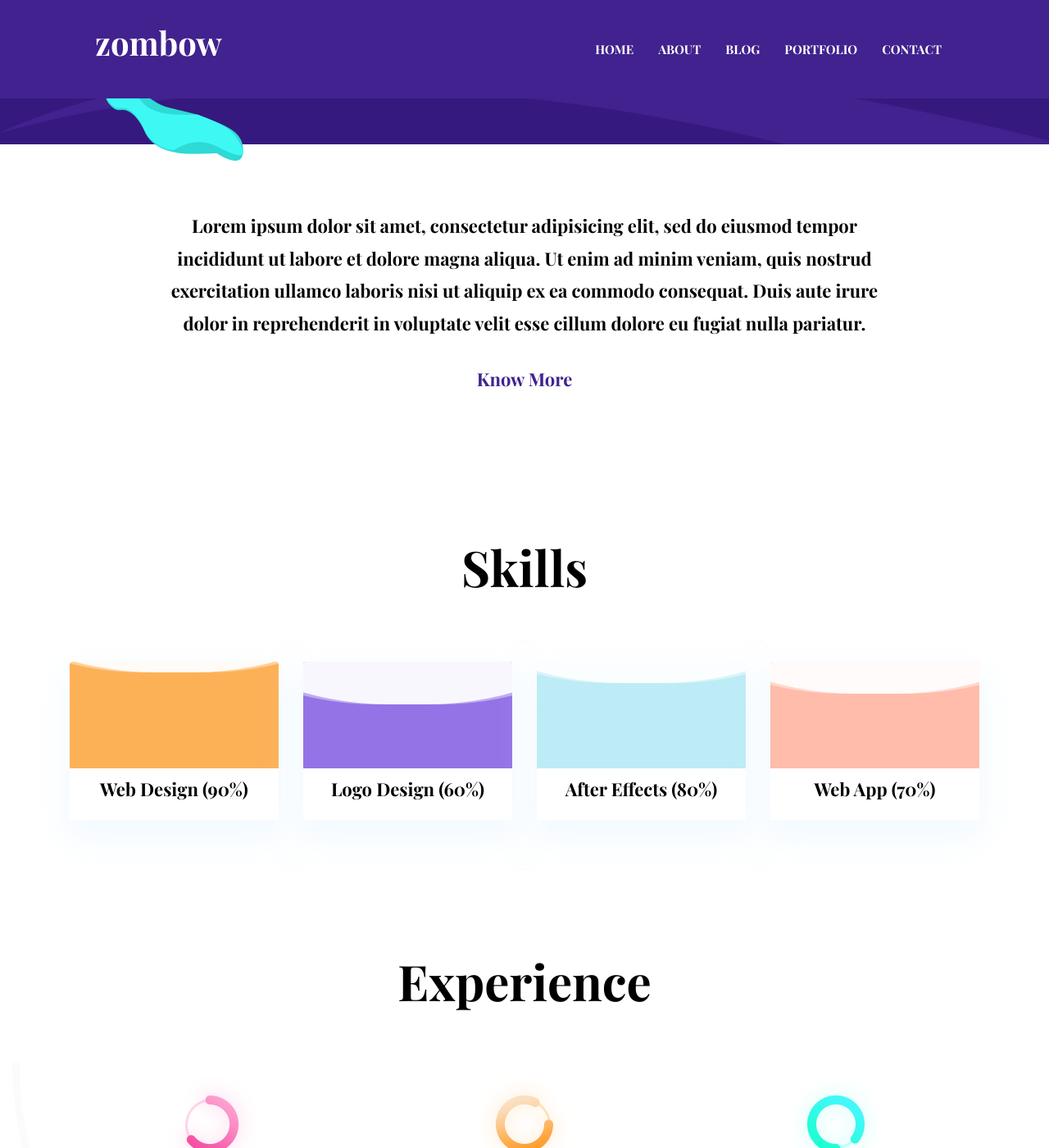
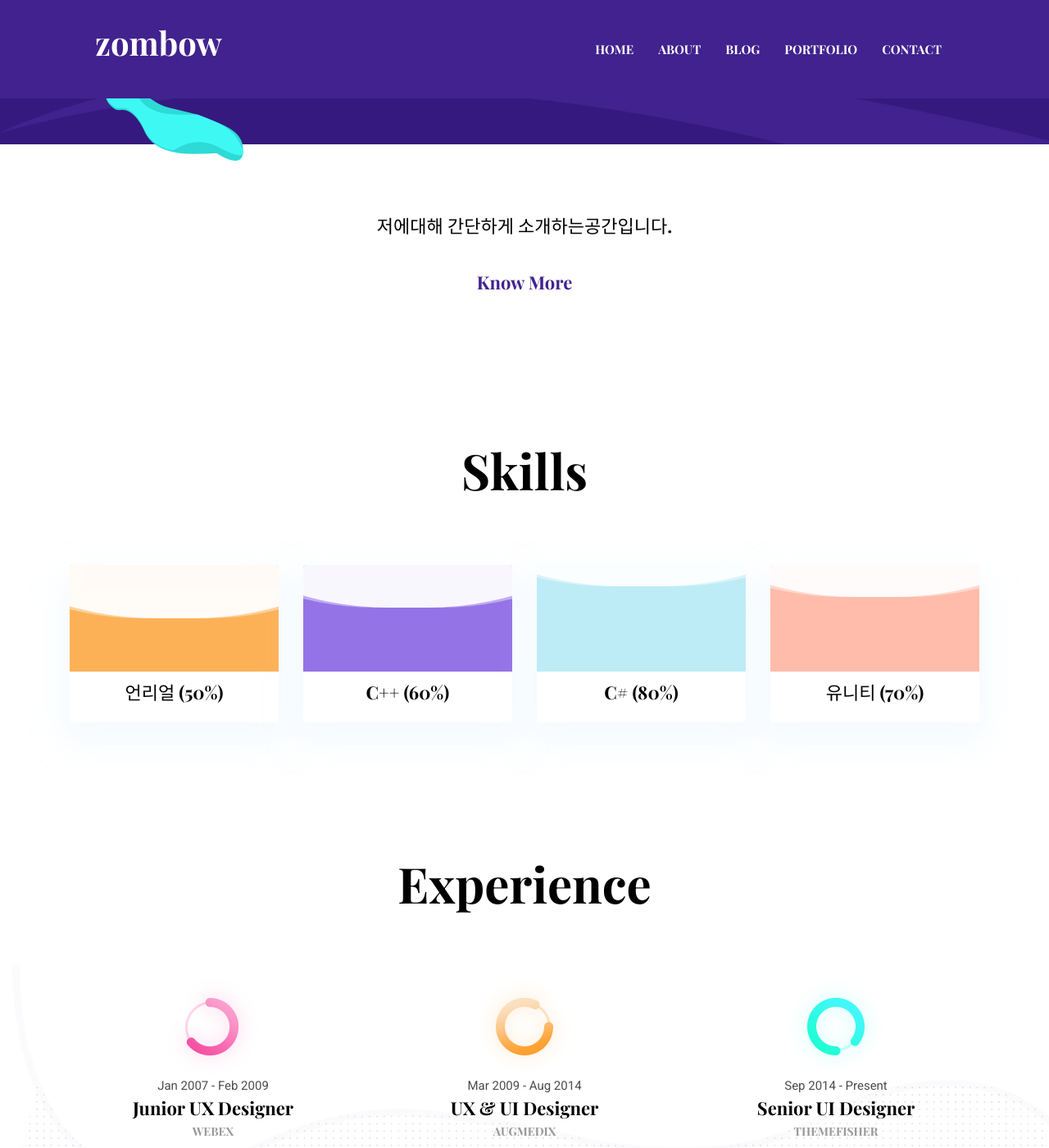
Before and after one commit to zombow/zombow.github.i, a Jekyll site: the page built from index.html, in a window 1280 px wide and 1400 px high, scrolled down 772 px. Shown: the whole window at 82% size. Built offline with Jekyll 4.4.1, drawn with Linux system fonts in a browser that asks for light colours; some of the changed text lies outside the part shown.

Commit message:
data file info change

```diff
--- a/_data/settings.yml
+++ b/_data/settings.yml
@@ -36,7 +36,7 @@
 # Hero Section
 
 hero:
-  hero-title: Hi! I’m <br> Christoher <br> UX designer
+  hero-title: 안영욱 <br> 저는 <br> 게임개발자입니다.
 
 social:
   - { icon: "ti-facebook", link: "#" }
@@ -48,7 +48,7 @@
 # About (Section and Page)
 
 # About Section
-blurb: Lorem ipsum dolor sit amet, consectetur adipisicing elit, sed do eiusmod tempor incididunt ut labore et dolore magna aliqua. Ut enim ad minim veniam, quis nostrud exercitation ullamco laboris nisi ut aliquip ex ea commodo consequat. Duis aute irure dolor in reprehenderit in voluptate velit esse cillum dolore eu fugiat nulla pariatur.
+blurb: 저에대해 간단하게 소개하는공간입니다.
 
 blurb-btn-link: "/about"
 blurb-btn-name: know more
@@ -88,10 +88,10 @@
 
 skills-title: Skills
 skills:
-  - { name: Web Design, color: "#fdb157", value: "90%" }
-  - { name: Logo Design, color: "#9473e6", value: "60%" }
-  - { name: After Effects, color: "#bdecf6", value: "80%" }
-  - { name: Web App, color: "#ffbcaa", value: "70%" }
+  - { name: 언리얼, color: "#fdb157", value: "50%" }
+  - { name: C++, color: "#9473e6", value: "60%" }
+  - { name: C#, color: "#bdecf6", value: "80%" }
+  - { name: 유니티, color: "#ffbcaa", value: "70%" }
 
 #-------------------------------
 # Exprerience Section
```
